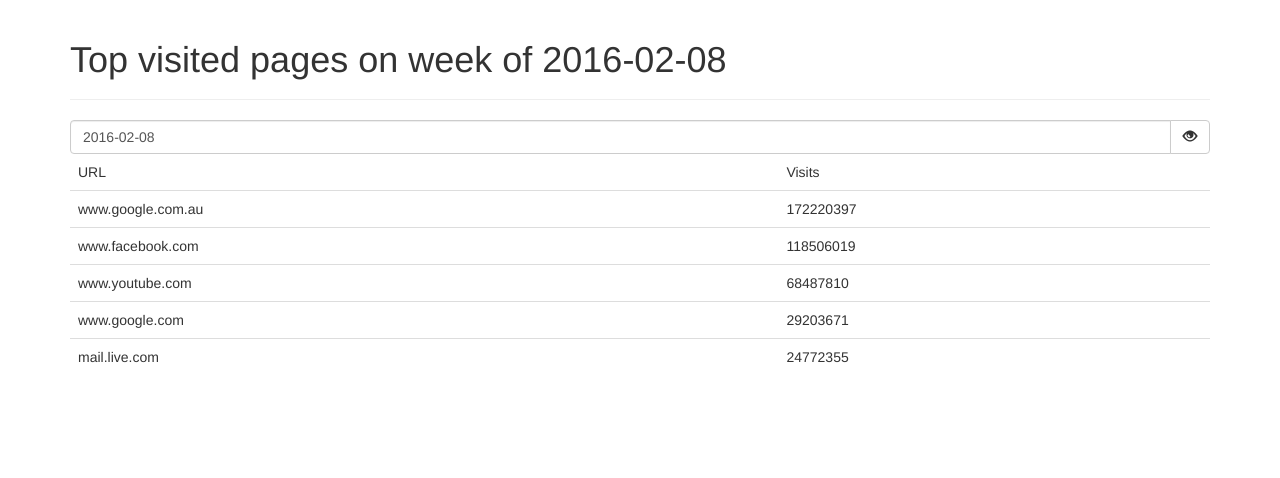
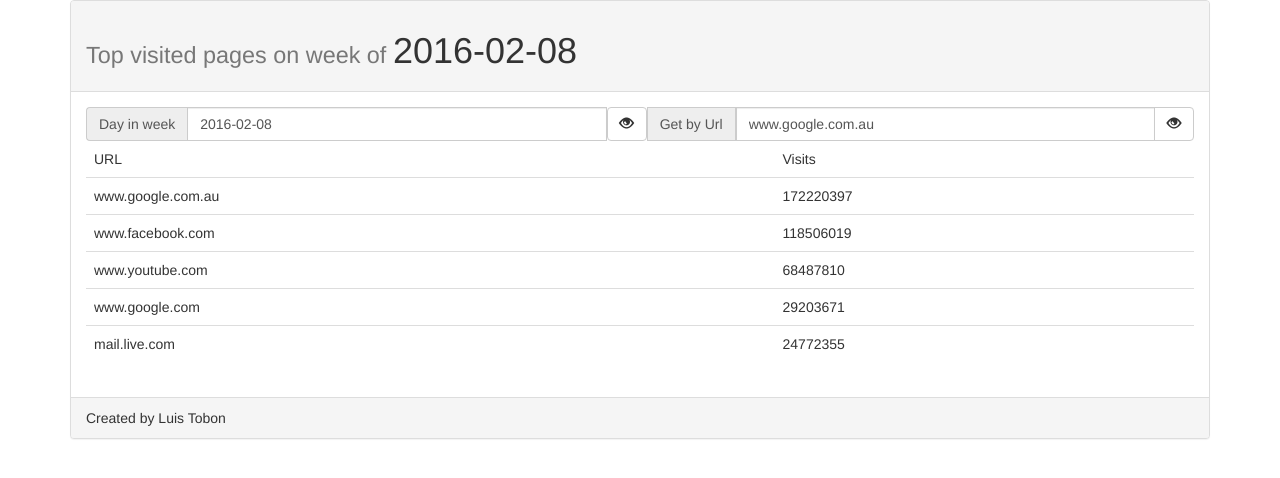
Before and after one commit to lumeche/top-webpages, a Spring Boot app: page / in a window 1280 px wide. Shown: the top 478 px of the page. Run offline with Spring Boot 4, Linux system fonts and the light colour scheme; data comes from the database, SQL or seed files in the repository; some libraries are stand-ins or nearby versions.

Commit message:
Improvmement with another filter

```diff
--- a/top-webpages-java/src/main/java/com/topwebpages/data/repository/VisitRepository.java
+++ b/top-webpages-java/src/main/java/com/topwebpages/data/repository/VisitRepository.java
@@ -9,4 +9,5 @@
 
 public interface VisitRepository extends JpaRepository<Visit, Integer>{
 	public List<Visit> findByWeekFrom(String weekFrom,Pageable pageable);
+	public List<Visit> findByUrl(String url);
 }
--- a/top-webpages-java/src/main/java/com/topwebpages/rest/PageRanking.java
+++ b/top-webpages-java/src/main/java/com/topwebpages/rest/PageRanking.java
@@ -9,13 +9,15 @@
 import org.slf4j.LoggerFactory;
 import org.springframework.beans.factory.annotation.Autowired;
 import org.springframework.beans.factory.annotation.Value;
+import org.springframework.http.MediaType;
 import org.springframework.web.bind.annotation.PathVariable;
 import org.springframework.web.bind.annotation.RequestMapping;
+import org.springframework.web.bind.annotation.RequestParam;
 import org.springframework.web.bind.annotation.RestController;
 
 import com.topwebpages.data.model.Visit;
-import com.topwebpages.data.repository.VisitRepository;
 import com.topwebpages.services.VisitServices;
+
 
 @RestController
 public class PageRanking {
@@ -26,19 +28,15 @@
 	private String dateFormat;
 
 	@Autowired
-	private VisitRepository visitRepository;
-
-	@Autowired
 	private VisitServices visitServices;
 
-	@RequestMapping("/visits")
-	public List<Visit> getAllVisits() {
-		return visitRepository.findAll();
+	@RequestMapping("/visitByURL")
+	public List<Visit> getVisitPerUrl(@RequestParam String url) {
+		List<Visit> visits = visitServices.getVisitByUrl(url);
+		logger.info("For URL {} {} visits found", url,visits.size());
+		return visits;
 	}
-	@RequestMapping("/visit/{visitId}")
-	public Visit getVisit(@PathVariable Integer visitId) {
-		return visitRepository.findOne(visitId);
-	}
+
 
 	@RequestMapping("/topVisits/{dateInWeek}")
 	public List<Visit> getTopVisit(@PathVariable String dateInWeek) {
@@ -51,4 +49,6 @@
 			return null;
 		}
 	}
+
+
 }
--- a/top-webpages-java/src/main/resources/static/app/controllers.js
+++ b/top-webpages-java/src/main/resources/static/app/controllers.js
@@ -1,18 +1,39 @@
 (function(angular) {
-  var AppController = function($scope, Item) {
-	this.date='2016-02-08'
-    Item.query({ date: this.date },function(response) {
+	var AppController = function($scope, TopVisitsByDate, TopVisitsByUrl) {
+		this.date = '2016-02-08';
+		this.page = 'www.google.com.au';
+		this.shown = 'date';
+
+		TopVisitsByDate.query({
+			date : this.date
+		}, function(response) {
+			console.log('xxxxxxxxxxxx' + this.date)
+			$scope.items = response ? response : [];
+			this.shown = 'date';
+		});
+
+		this.findVisitByDate = function() {
+			console.log('yyyyy' + this.date)
+			TopVisitsByDate.query({
+				date : this.date
+			}, function(response) {
 				$scope.items = response ? response : [];
 			});
+			this.shown = 'date';
+		};
 
-    this.findVisit = function() {
-      console.log("adsfasdfadsf"+this.date)
-      Item.query({ date: this.date },function(response){
+		this.findVisitByURL = function() {
+			console.log('zzzzz' + this.page)
+			TopVisitsByUrl.query({
+				url : this.page
+			}, function(response) {
 				$scope.items = response ? response : [];
 			});
+			this.shown='url';
 		};
 	};
 
-  AppController.$inject = ['$scope', 'Item'];
-  angular.module("myApp.controllers").controller("AppController", AppController);
+	AppController.$inject = [ '$scope', 'TopVisitsByDate', 'TopVisitsByUrl' ];
+	angular.module("myApp.controllers").controller("AppController",
+			AppController);
 }(angular));
--- a/top-webpages-java/src/main/resources/static/app/services.js
+++ b/top-webpages-java/src/main/resources/static/app/services.js
@@ -1,10 +1,18 @@
 (function(angular) {
-	var ItemFactory = function($resource) {
+	var TopVisitsByDateFactory = function($resource) {
 		return $resource('/topVisits/:date', {
 			date : '@date'
-		}); // Note the full endpoint address
+		});
+	};
+
+	var TopVisitsByUrlFactory = function($resource) {
+		return $resource('/visitByURL?url=:url', {
+			url : '@url'
+		});
 	}
 
-	ItemFactory.$inject = [ '$resource' ];
-	angular.module("myApp.services").factory("Item", ItemFactory);
+	TopVisitsByDateFactory.$inject = [ '$resource' ];
+	TopVisitsByUrlFactory.$inject = [ '$resource' ];
+	angular.module("myApp.services").factory("TopVisitsByDate", TopVisitsByDateFactory);
+	angular.module("myApp.services").factory("TopVisitsByUrl", TopVisitsByUrlFactory);
 }(angular));
--- a/top-webpages-java/src/main/resources/static/index.html
+++ b/top-webpages-java/src/main/resources/static/index.html
@@ -6,22 +6,37 @@
 </head>
 <body ng-app="myApp">
 	<div class="container" ng-controller="AppController as ctr">
-		<div class="page-header">
-			<h1>Top visited pages on week of {{ctr.date}}</h1>
+		<div class="panel panel-default">
+			<div class="panel-heading">
+				<h1 ng-hide="ctr.shown=='url'">
+					<small>Top visited pages on week of </small>{{ctr.date}}
+				</h1>
+				<h1 ng-hide="ctr.shown=='date'">
+					<small>Top visited pages on for   </small>{{ctr.page}}
+				</h1>
 			</div>
 			<div class="alert alert-info" role="alert"
-			ng-hide="items && items.length > 0">There are no visits.</div>
+				ng-hide="items && items.length > 0">There are no visits on
+				that week.</div>
+			<div class="panel-body">
 
-		<form class="form-horizontal" role="form" ng-submit="ctr.findVisit()">
 				<div class="input-group">
-				<input type="text" class="form-control" ng-model="ctr.date"
-					placeholder="2016-02-08" /> <span
-					class="input-group-btn">
-					<button class="btn btn-default" type="submit"
-						title="Refresh">
+					<span class="input-group-addon" id="basic-addon3">Day in
+						week</span> <input type="text" class="form-control" ng-model="ctr.date"
+						placeholder="2016-02-08" /> <span class="input-group-btn">
+						<button class="btn btn-default" type="submit" title="Refresh"
+							data-ng-click="ctr.findVisitByDate()">
+							<span class="glyphicon glyphicon-eye-open"></span>
+						</button>
+					</span> <span class="input-group-addon" id="basic-addon4">Get by
+						Url</span> <input type="text" class="form-control" ng-model="ctr.page"
+						placeholder="www.google.com.au" /> <span class="input-group-btn">
+						<button class="btn btn-default" type="submit" title="Refresh"
+							data-ng-click="ctr.findVisitByURL()">
 							<span class="glyphicon glyphicon-eye-open"></span>
 						</button>
 					</span>
+
 				</div>
 				<table class="table">
 					<thead>
@@ -38,7 +53,10 @@
 
 					</tbody>
 				</table>
-		</form>
+
+			</div>
+			<div class="panel-footer">Created by Luis Tobon</div>
+		</div>
 	</div>
 	<script type="text/javascript"
 		src="./bower_components/angular/angular.min.js"></script>
```
Also changed, not shown: top-webpages-java/src/main/java/com/topwebpages/data/model/Visit.java (+8 -6 lines), top-webpages-java/src/main/java/com/topwebpages/services/VisitServices.java (+11 -0 lines), 1 other file. Lines whose indentation alone changed are shown as unchanged.
